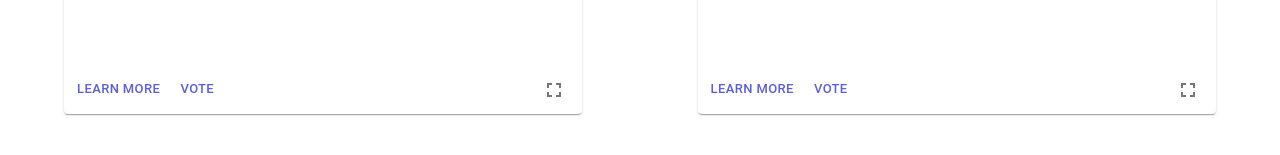
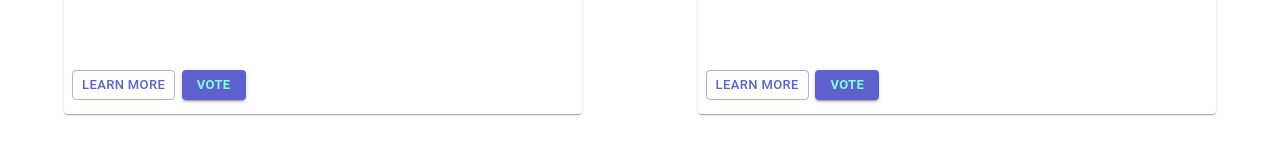
Before and after one commit to kevsommer/ukiyo-mash, a React (Create React App) app in the folder frontend/: page /mash in a window 1280 px wide. Shown: the part 635-790 px from the top of the page. Built offline with nearby package versions, Linux system fonts and the light colour scheme; no server answers.

Commit message:
updated CardActions styling on BasicCard

```diff
--- a/frontend/src/components/layout/BasicCard/index.tsx
+++ b/frontend/src/components/layout/BasicCard/index.tsx
@@ -4,9 +4,7 @@ import {
   CardContent,
   Button,
   Typography,
-  IconButton,
 } from '@mui/material';
-import FullscreenIcon from '@mui/icons-material/Fullscreen';
 
 interface Props {
   id?: number;
@@ -52,6 +50,7 @@ const BasicCard = ({
         <div>
           <Button
             size='small'
+            variant='outlined'
             onClick={() => {
               window.open(object_url);
             }}
@@ -59,7 +58,9 @@ const BasicCard = ({
             Learn More
           </Button>
           <Button
+            sx={{ margin: '0 0.5em', fontWeight: 'bold' }}
             size='small'
+            variant='contained'
             onClick={() => {
               if (id !== undefined) onVoteClick(id);
             }}
@@ -67,9 +68,6 @@ const BasicCard = ({
             Vote
           </Button>
         </div>
-        <IconButton>
-          <FullscreenIcon />
-        </IconButton>
       </CardActions>
     </Card>
   );
```
